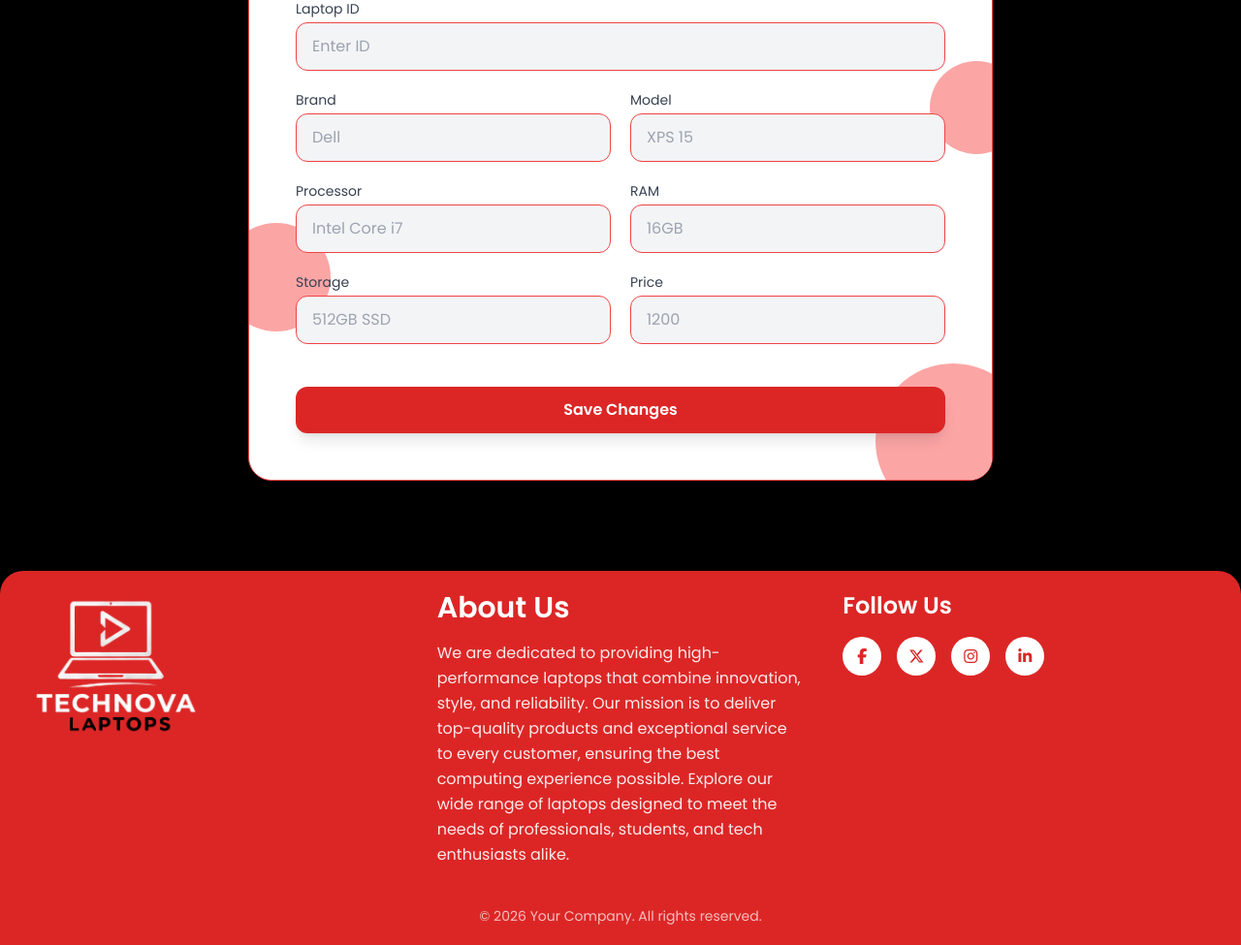
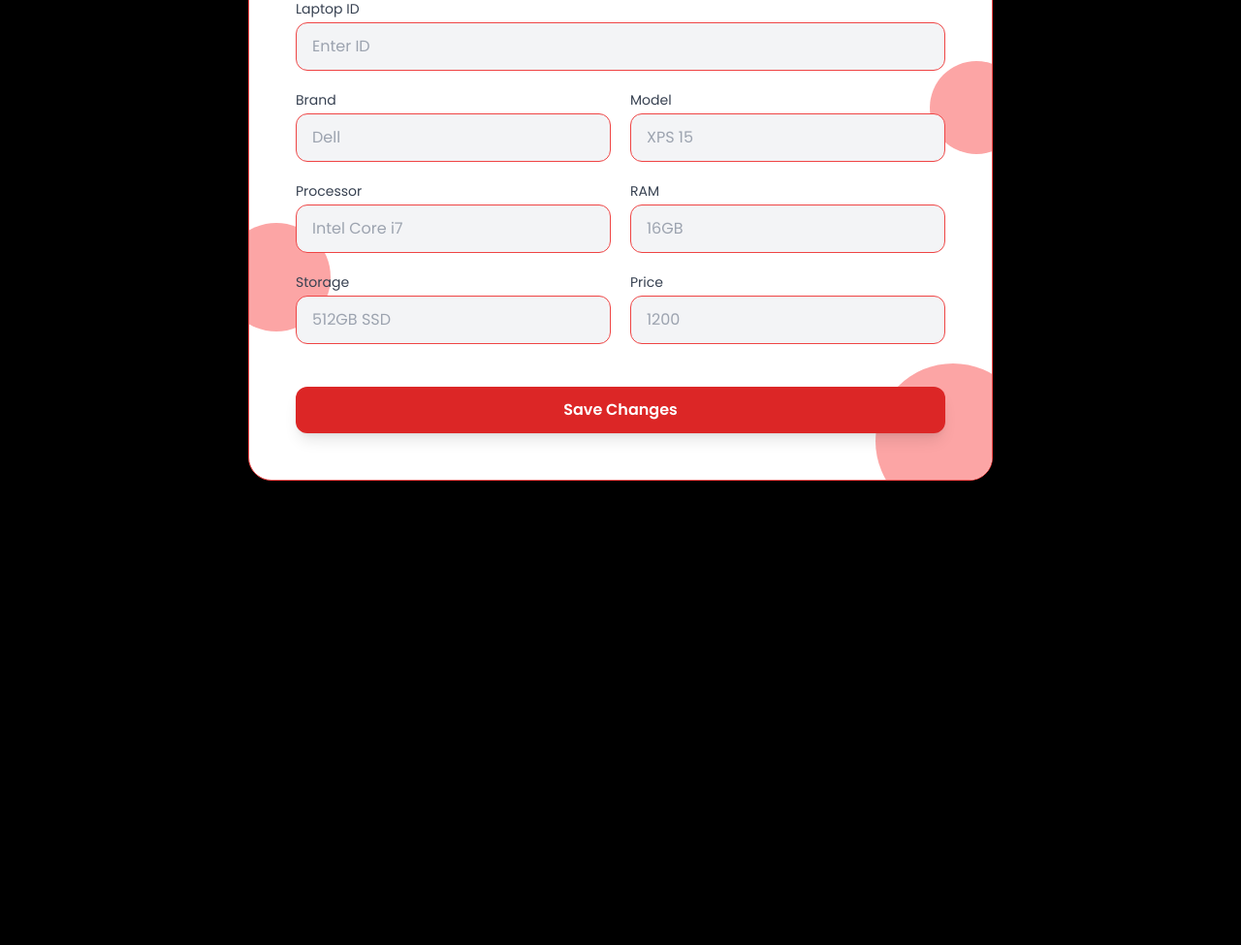
Before and after one commit to SualehSiddiqui/ITC-Project-Flask-App, a Flask app: page /laptop in a window 1280 px wide. Shown: the part 291-1266 px from the top of the page at 97% size. After the commit the page ends 787 px from the top, so only its background shows below. Run offline with Flask 3, Linux system fonts and the light colour scheme; some libraries are stand-ins or nearby versions.

Commit message:
Remove footer section from laptop.html
Removed the footer section from the laptop template.

```diff
--- a/app/templates/laptop.html
+++ b/app/templates/laptop.html
@@ -207,57 +207,6 @@
 
         </div>
     </section>
-    <footer class="bg-red-600 text-white py-5 rounded-t-3xl">
-        <div class="max-w-7xl mx-auto px-4 sm:px-6 lg:px-8">
-            <div class="grid grid-cols-1 md:grid-cols-3 gap-10 items-start">
-
-                <!-- Logo Section -->
-                <div class="flex justify-center md:justify-start">
-                    <img src="../static/footer-logo.png" alt="Logo" class="h-[150px] w-auto">
-                </div>
-
-                <!-- About Us Section -->
-                <div class="text-center md:text-left">
-                    <h3 class="text-3xl font-semibold mb-4">About Us</h3>
-                    <p class="text-white/90 leading-relaxed">
-                        We are dedicated to providing high-performance laptops that combine innovation, style, and
-                        reliability. Our mission is to deliver top-quality products and exceptional service to every
-                        customer, ensuring the best computing experience possible. Explore our wide range of laptops
-                        designed to meet the needs of professionals, students, and tech enthusiasts alike.
-                    </p>
-                </div>
-
-                <!-- Follow Us Section -->
-                <div class="text-center md:text-left">
-                    <h3 class="text-2xl font-semibold mb-4">Follow Us</h3>
-                    <div class="flex justify-center md:justify-start space-x-4">
-                        <a href="https://www.facebook.com/" target="_blank"
-                            class="bg-white text-red-600 w-10 h-10  flex items-center justify-center rounded-full hover:bg-white/80 transition-transform transform hover:scale-110">
-                            <i class="fa-brands fa-facebook-f"></i>
-                        </a>
-                        <a href="https://www.twitter.com/" target="_blank"
-                            class="bg-white text-red-600 w-10 h-10  flex items-center justify-center rounded-full hover:bg-white/80 transition-transform transform hover:scale-110">
-                            <i class="fa-brands fa-x-twitter"></i>
-                        </a>
-                        <a href="https://www.instagram.com/" target="_blank"
-                            class="bg-white text-red-600 w-10 h-10  flex items-center justify-center rounded-full hover:bg-white/80 transition-transform transform hover:scale-110">
-                            <i class="fa-brands fa-instagram"></i>
-                        </a>
-                        <a href="https://www.linkedin.com/" target="_blank"
-                            class="bg-white text-red-600 w-10 h-10  flex items-center justify-center rounded-full hover:bg-white/80 transition-transform transform hover:scale-110">
-                            <i class="fa-brands fa-linkedin-in"></i>
-                        </a>
-                    </div>
-                </div>
-
-            </div>
-
-            <!-- Optional small footer note -->
-            <div class="mt-10 text-center text-white/70 text-sm">
-                &copy; 2026 Your Company. All rights reserved.
-            </div>
-        </div>
-    </footer>
 </body>
 
 </html>
```
